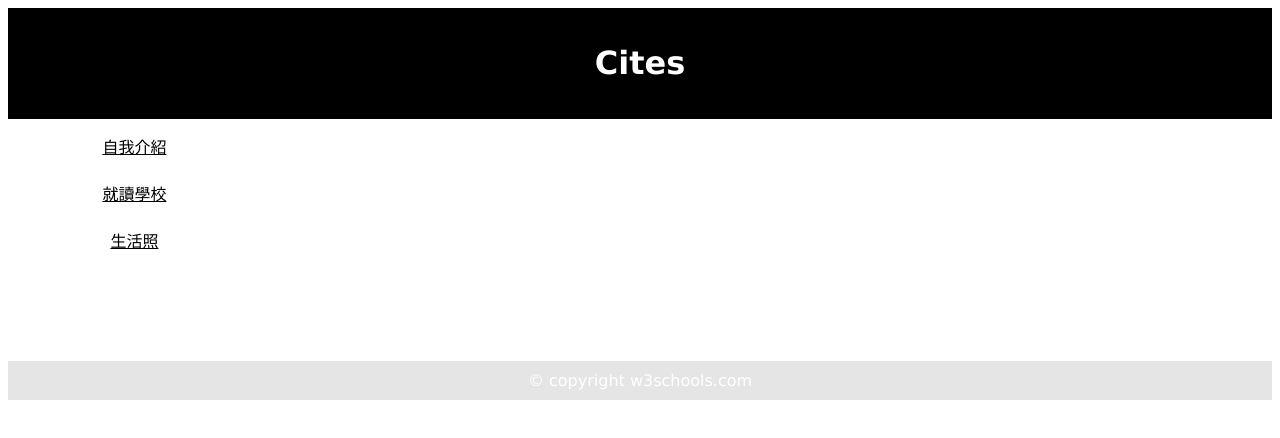
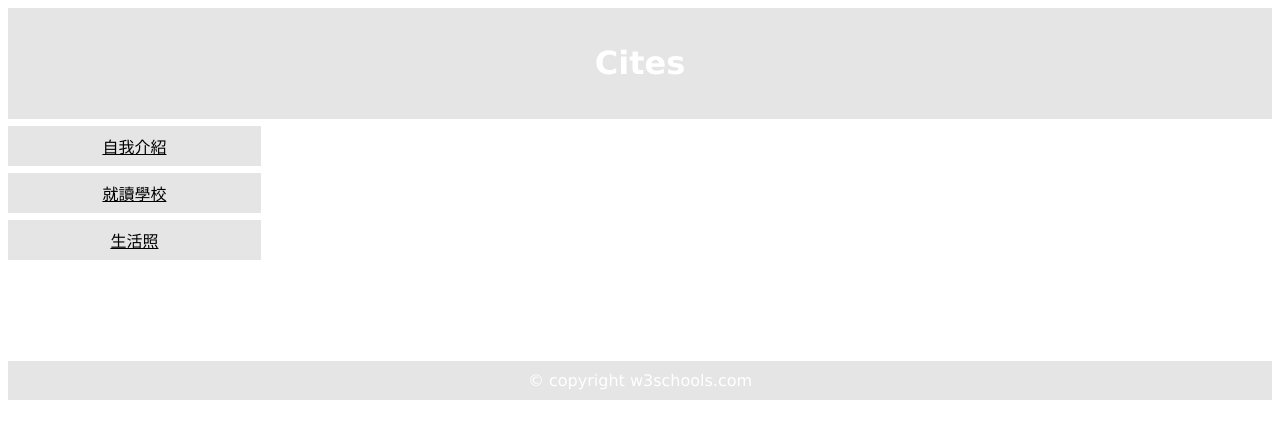
Before and after one commit to liaoboya/liaoboya.github.io, a plain HTML site: page index.html in a window 1280 px wide. Drawn offline with Linux system fonts and the light colour scheme.

Commit message:
Update index.html
Update index.html

```diff
--- a/index.html
+++ b/index.html
@@ -14,7 +14,7 @@
   text-align:center;
 }
 .menu a {
-  background-color:white;
+  background-color:#e5e5e5;
   padding:8px;
   margin-top:7px;
   display:block;
@@ -38,7 +38,7 @@
 </head>
 <body style="font-family:Verdana;color:white;">
 
-<div style="background-color:black;padding:15px;text-align:center;">
+<div style="background-color:#e5e5e5;padding:15px;text-align:center;">
   <h1>Cites</h1>
 </div>
 
```
